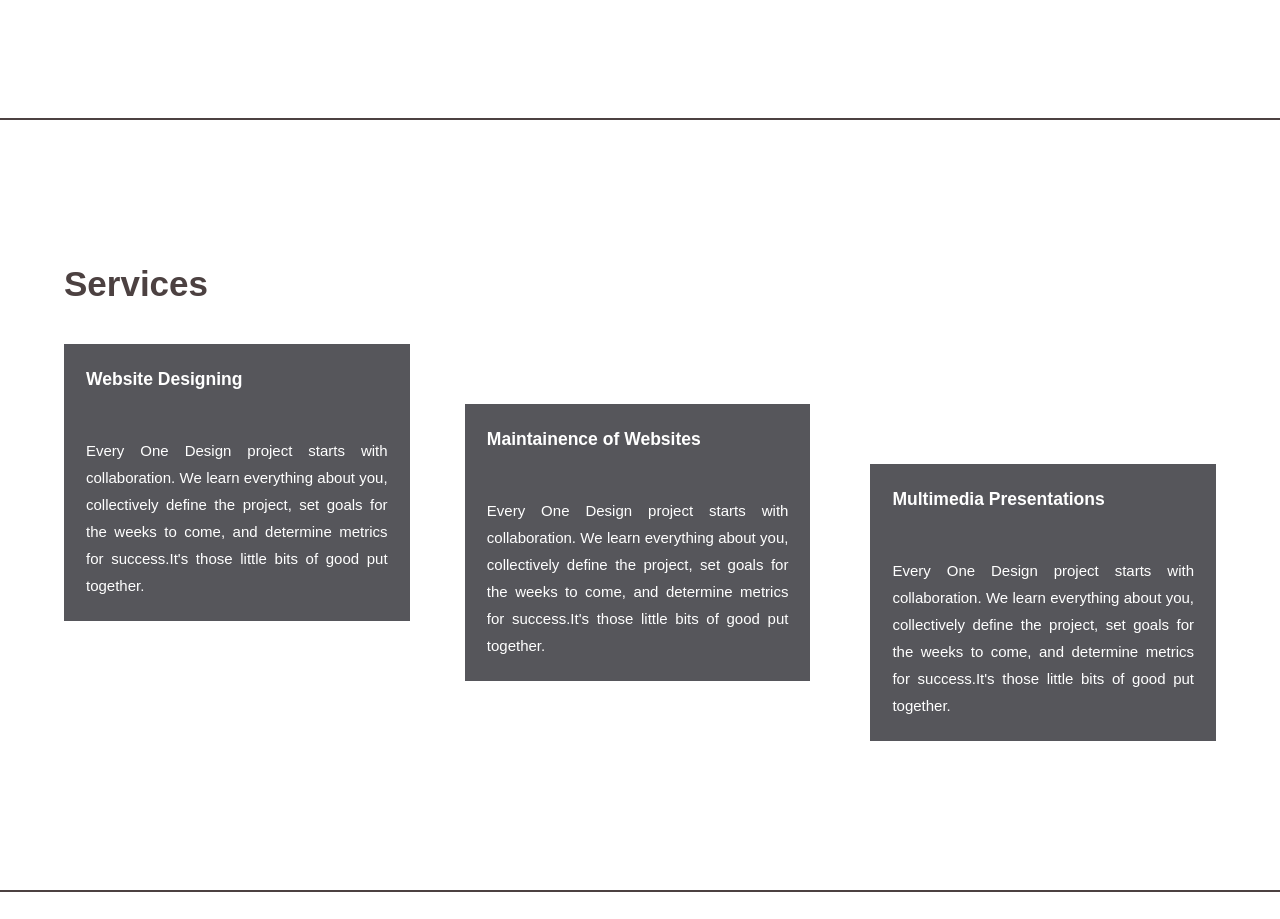
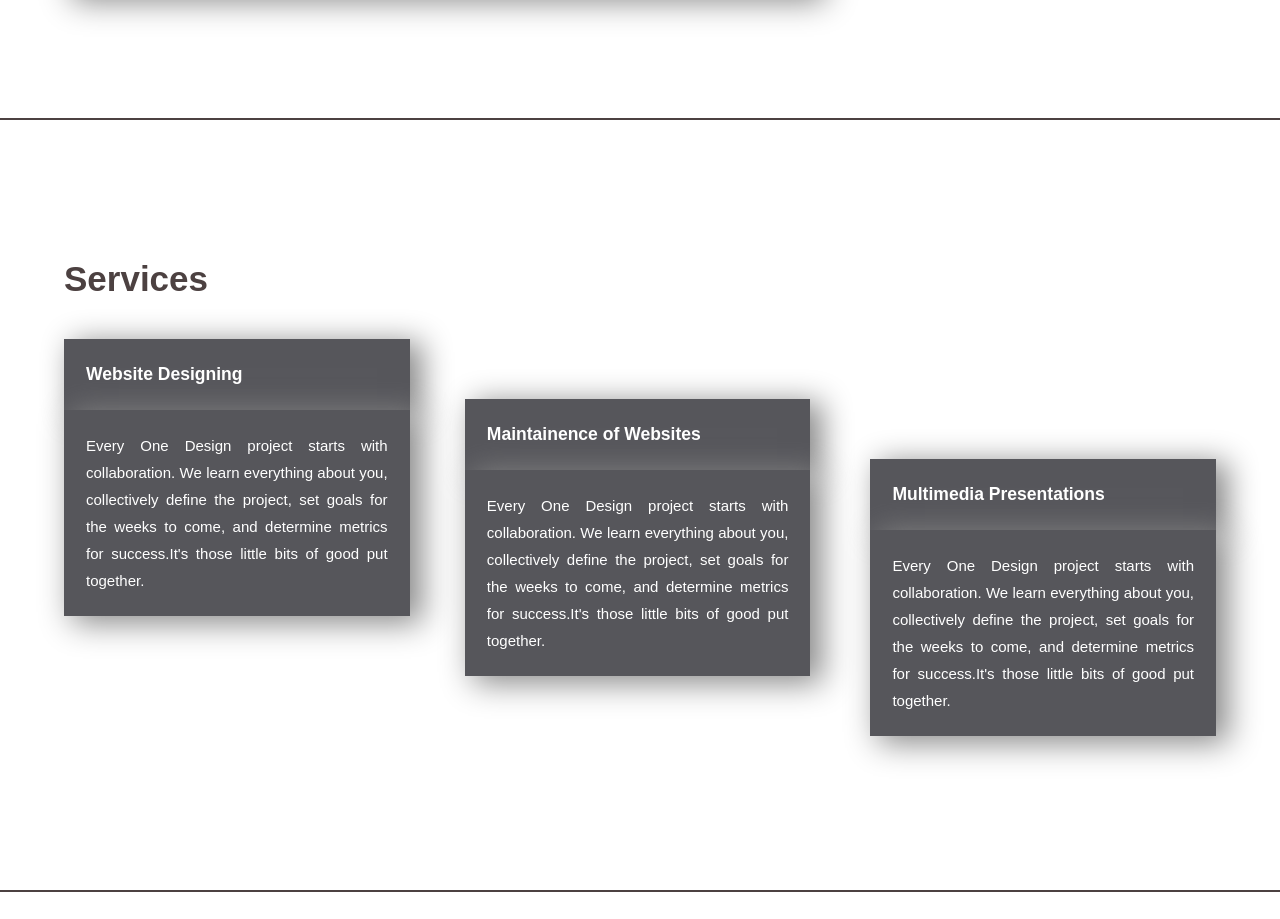
Before and after one commit to dpaknov20/dpaknov20.github.io, a plain HTML site: page index.html in a window 1280 px wide. Shown: the part 1120-2039 px from the top of the page. Drawn offline with Linux system fonts and the light colour scheme.

Commit message:
Update style.css

```diff
--- a/style.css
+++ b/style.css
@@ -15,6 +15,7 @@ body
 	color: #ffffff;
 	background-color: #56565b;
 	padding: 22px;
+	box-shadow: 10px 5px 30px 2px #888888;
 }
 .w3-top,.w3-bottom {
 	position:fixed;
@@ -214,7 +215,7 @@ input[type=text], select {
 	text-align: justify;
 }
 #servicespages {
-	padding-top: 120px;
+	padding-top: 115px;
 }
 #servicespages .sideBar1
 {
```
